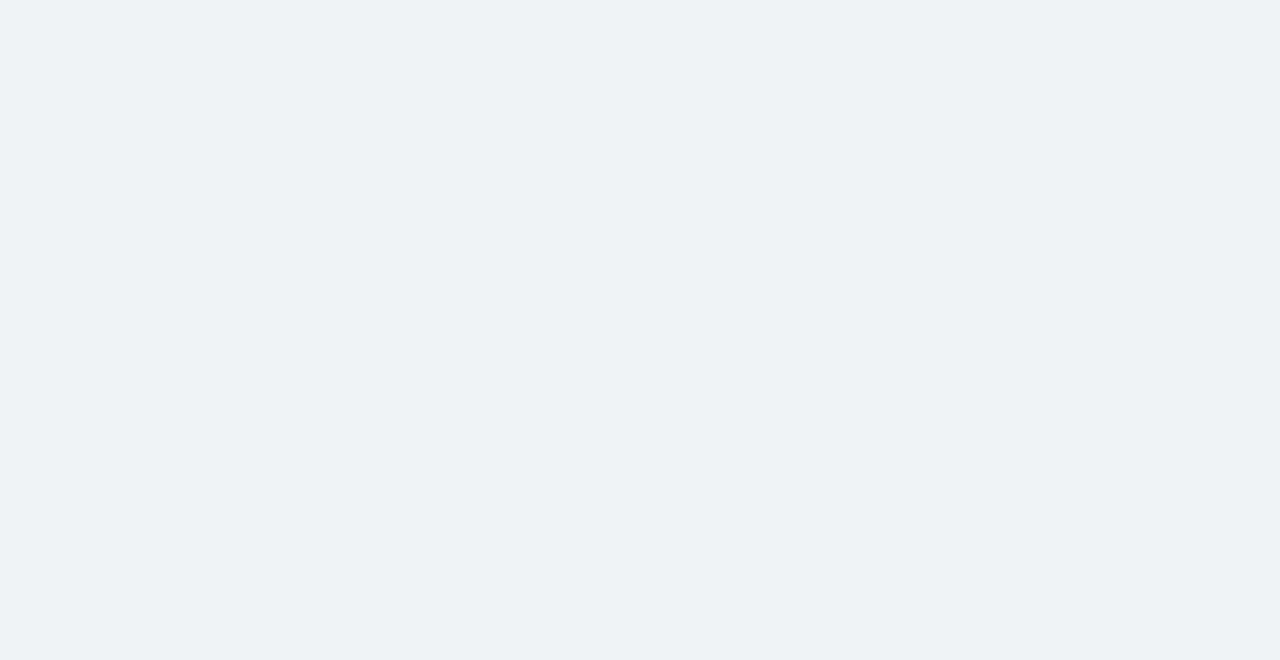
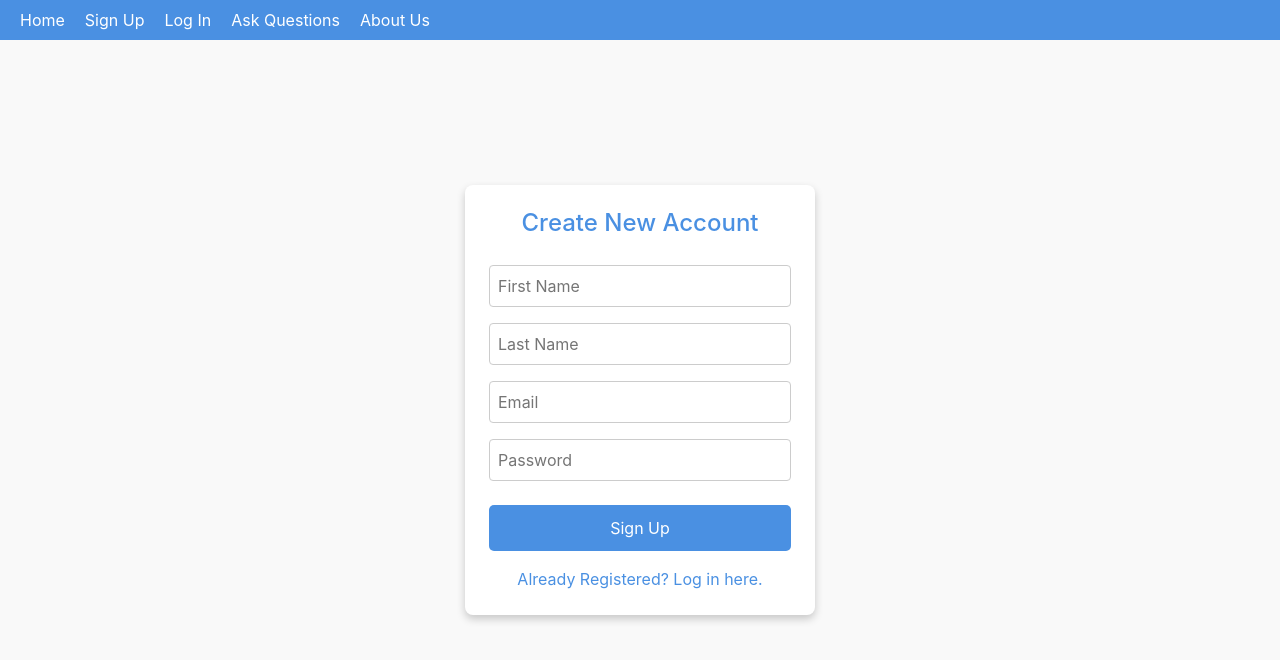
Before and after one commit to jackrivasvazquez/ethicsapp, a React (Create React App) app: page /signup in a window 1280 px wide. Before the commit this address had no page. Shown: the top 660 px of the page. Built offline with nearby package versions, Linux system fonts and the light colour scheme.

Commit message:
style and changes with login access.

```diff
--- a/src/Home.js
+++ b/src/Home.js
@@ -1,12 +1,105 @@
 // src/Home.js
 import React from 'react';
+import { Link } from 'react-router-dom';
+import styled from 'styled-components';
+import { colors, spacing } from './theme';
+
+// Define the NavBar styled component
+const NavBar = styled.div`
+    width: 100%;
+    padding: ${spacing.small};
+    background-color: ${colors.primary};
+    color: white;
+    display: flex;
+    align-items: center;
+    position: fixed;
+    top: 0;
+    left: 0;
+    z-index: 1000;
+    justify-content: flex-start;  // Align links to the left
+    padding-left: 20px;  // Add left padding to the NavBar for spacing
+`;
+
+const NavLink = styled(Link)`
+    color: white;
+    text-decoration: none;
+    font-size: 16px;
+    margin-right: 20px;  // Space links apart on the right side
+    &:hover {
+        text-decoration: underline;
+    }
+`;
+
+// Styled container to center the content
+const Container = styled.div`
+    display: flex;
+    flex-direction: column;
+    align-items: center;
+    justify-content: center;
+    height: 100vh;
+    text-align: center;
+    background-color: ${colors.background};
+`;
+
+// Styled header with larger font size
+const Title = styled.h2`
+    font-size: 4em;
+    margin-bottom: ${spacing.medium};
+    color: ${colors.primary};
+`;
+
+// Styled paragraph with larger font size, aligned to button width
+const Text = styled.p`
+    font-size: 1.2em;
+    margin-bottom: ${spacing.large};
+    color: ${colors.secondary};
+    max-width: 400px;
+    text-align: center;
+`;
+
+// Container for buttons to place them side by side with increased spacing
+const ButtonContainer = styled.div`
+    display: flex;
+    gap: ${spacing.large};
+    margin-top: ${spacing.large};
+`;
+
+// Styled button for navigation links with fixed width
+const Button = styled(Link)`
+    background-color: ${colors.primary};
+    color: white;
+    padding: 11px 18px;
+    width: 180px;
+    text-align: center;
+    border: none;
+    border-radius: 5px;
+    cursor: pointer;
+    font-size: 1em;
+    text-decoration: none;
+
+    &:hover {
+        background-color: ${colors.secondary};
+    }
+`;
 
 function Home() {
     return (
-        <div>
-            <h2>Home Page</h2>
-            <p>Welcome to the home page!</p>
-        </div>
+        <Container>
+            <NavBar>
+                <NavLink to="/">Home</NavLink>
+                <NavLink to="/signup">Sign Up</NavLink>
+                <NavLink to="/login">Log In</NavLink>
+                <NavLink to="/ask-question">Ask Questions</NavLink>
+                <NavLink to="/about-us">About Us</NavLink>
+            </NavBar>
+
+            <Title>Ethica</Title>
+            <Text>Create an account or log in to ask AI all of your ethical questions</Text>
+            <ButtonContainer>
+                <Button to="/signup">Create an Account</Button>
+                <Button to="/login">Log In</Button>
+            </ButtonContainer>
+        </Container>
     );
 }
 
--- a/src/Routes.js
+++ b/src/Routes.js
@@ -1,6 +1,7 @@
 // src/Routes.js
 import React from 'react';
 import { Routes, Route } from 'react-router-dom';
+import Home from './Home';
 import SignUp from './pages/SignUp';
 import Login from './pages/Login';
 import ForgotPassword from './pages/ForgotPassword';
@@ -8,15 +9,19 @@ import AboutUs from './pages/AboutUs';
 import AskQuestion from './pages/AskQuestion';
 import Results from './pages/Results';
 
+const isAuthenticated = false; // Replace this with your actual auth logic
+
 const AppRoutes = () => {
     return (
         <Routes>
-            <Route path="/" element={<SignUp />} />
+            <Route path="/" element={<Home />} />
+            <Route path="/signup" element={<SignUp />} />
             <Route path="/login" element={<Login />} />
             <Route path="/forgot-password" element={<ForgotPassword />} />
             <Route path="/about-us" element={<AboutUs />} />
             <Route path="/ask-question" element={<AskQuestion />} />
             <Route path="/results" element={<Results />} />
+
         </Routes>
     );
 };
--- a/src/pages/AboutUs.js
+++ b/src/pages/AboutUs.js
@@ -9,19 +9,47 @@ import haileyImage from '../assets/images/hailey.png';
 import jackImage from '../assets/images/jack.png';
 import mayaImage from '../assets/images/maya.png';
 
+// Define the NavBar styled component
+const NavBar = styled.div`
+    width: 100%;
+    padding: ${spacing.small};
+    background-color: ${colors.primary};
+    color: white;
+    display: flex;
+    align-items: center;
+    position: fixed;
+    top: 0;
+    left: 0;
+    z-index: 1000;
+    justify-content: flex-start;  // Align links to the left
+    padding-left: 20px;  // Add left padding to the NavBar for spacing
+`;
+
+const NavLink = styled(Link)`
+    color: white;
+    text-decoration: none;
+    font-size: 16px;
+    margin-right: 20px;  // Space links apart on the right side
+    &:hover {
+        text-decoration: underline;
+    }
+`;
+
+// Add padding-top to prevent overlap with fixed nav bar
 const Container = styled.div`
     display: flex;
     flex-direction: column;
     align-items: center;
     background-color: ${colors.background};
     padding: ${spacing.large};
+    padding-top: calc(${spacing.large} + 50px);  // Add extra padding at the top to avoid overlap
     min-height: 100vh;
 `;
 
 const Title = styled.h2`
     font-size: 2em;
     color: ${colors.primary};
-    margin-bottom: ${spacing.large};
+    margin-bottom: 40px;
 `;
 
 const ProfilesContainer = styled.div`
@@ -70,12 +98,12 @@ const BackLink = styled(Link)`
 const Button = styled.button`
     background-color: ${colors.primary};
     color: white;
-    padding: ${spacing.medium};
+    padding: 11px 18px;
     border: none;
     border-radius: 5px;
     cursor: pointer;
     font-size: 16px;
-    margin-top: ${spacing.large};
+    margin-top: 40px;
     text-align: center;
     display: inline-block;
     text-decoration: none;
@@ -87,6 +115,14 @@ const Button = styled.button`
 function AboutUs() {
     return (
         <Container>
+            <NavBar>
+                <NavLink to="/">Home</NavLink>
+                <NavLink to="/signup">Sign Up</NavLink>
+                <NavLink to="/login">Log In</NavLink>
+                <NavLink to="/ask-question">Ask Questions</NavLink>
+                <NavLink to="/about-us">About Us</NavLink>
+            </NavBar>
+
             <Title>Team Profile</Title>
             <ProfilesContainer>
                 {/* Profile 1 */}
@@ -119,7 +155,6 @@ function AboutUs() {
                 </ProfileCard>
             </ProfilesContainer>
             <Button as={Link} to="/ask-question">Begin by Asking a Question</Button>
-            <BackLink to="/">Go Back to Home</BackLink>
         </Container>
     );
 }
--- a/src/pages/AskQuestion.js
+++ b/src/pages/AskQuestion.js
@@ -10,17 +10,20 @@ const NavBar = styled.div`
     background-color: ${colors.primary};
     color: white;
     display: flex;
-    position: fixed;  // Fix the navbar at the top
+    align-items: center;
+    position: fixed;
     top: 0;
     left: 0;
-    z-index: 1000;  // Ensure it stays on top of other elements
+    z-index: 1000;
+    justify-content: flex-start;  // Align links to the left
+    padding-left: 20px;  // Add left padding to the NavBar for spacing
 `;
 
 const NavLink = styled(Link)`
     color: white;
     text-decoration: none;
     font-size: 16px;
-    margin-left: 20px;
+    margin-right: 20px;  // Space links apart on the right side
     &:hover {
         text-decoration: underline;
     }
@@ -88,8 +91,12 @@ function AskQuestion() {
         <Container>
             <NavBar>
                 <NavLink to="/">Home</NavLink>
+                <NavLink to="/signup">Sign Up</NavLink>
+                <NavLink to="/login">Log In</NavLink>
+                <NavLink to="/ask-question">Ask Questions</NavLink>
+                <NavLink to="/about-us">About Us</NavLink>
             </NavBar>
-            <h2>Ask AI an Ethical Question!</h2>
+            <h2>Ask AI an ethical question!</h2>
             <input
                 type="text"
                 placeholder="Enter Question"
--- a/src/pages/ForgotPassword.js
+++ b/src/pages/ForgotPassword.js
@@ -3,6 +3,32 @@ import React from 'react';
 import { Link } from 'react-router-dom';
 import styled from 'styled-components';
 import { colors, spacing } from '../theme';
+
+// Define the NavBar styled component
+const NavBar = styled.div`
+    width: 100%;
+    padding: ${spacing.small};
+    background-color: ${colors.primary};
+    color: white;
+    display: flex;
+    align-items: center;
+    position: fixed;
+    top: 0;
+    left: 0;
+    z-index: 1000;
+    justify-content: flex-start;  // Align links to the left
+    padding-left: 20px;  // Add left padding to the NavBar for spacing
+`;
+
+const NavLink = styled(Link)`
+    color: white;
+    text-decoration: none;
+    font-size: 16px;
+    margin-right: 20px;  // Space links apart on the right side
+    &:hover {
+        text-decoration: underline;
+    }
+`;
 
 const Container = styled.div`
     display: flex;
@@ -34,7 +60,7 @@ const Input = styled.input`
 const Button = styled.button`
     background-color: ${colors.primary};
     color: white;
-    padding: ${spacing.medium};
+    padding: 11px 18px;
     width: 100%;
     border: none;
     border-radius: 5px;
@@ -50,6 +76,12 @@ const Button = styled.button`
 function ForgotPassword() {
     return (
         <Container>
+             <NavBar>
+                    <NavLink to="/">Home</NavLink>
+                    <NavLink to="/login">Log In</NavLink>
+                    <NavLink to="/ask-question">Ask Questions</NavLink>
+                    <NavLink to="/about-us">About Us</NavLink>
+                </NavBar>
             <Card>
                 <h2>Forgot Password</h2>
                 <form>
@@ -59,9 +91,6 @@ function ForgotPassword() {
                 <Link to="/login" style={{ color: colors.primary, textDecoration: 'none', marginTop: spacing.small, display: 'block' }}>
                     Back to log in? Click here
                 </Link>
-                <Link to="/" style={{ color: colors.primary, textDecoration: 'none', marginTop: spacing.small, display: 'block' }}>
-                    Go Back to Home
-                </Link>
             </Card>
         </Container>
     );
--- a/src/pages/Login.js
+++ b/src/pages/Login.js
@@ -3,6 +3,32 @@ import React, { useState } from 'react';
 import { Link, useNavigate } from 'react-router-dom';
 import styled from 'styled-components';
 import { colors, spacing } from '../theme';
+
+// Define the NavBar styled component
+const NavBar = styled.div`
+    width: 100%;
+    padding: ${spacing.small};
+    background-color: ${colors.primary};
+    color: white;
+    display: flex;
+    align-items: center;
+    position: fixed;
+    top: 0;
+    left: 0;
+    z-index: 1000;
+    justify-content: flex-start;  // Align links to the left
+    padding-left: 20px;  // Add left padding to the NavBar for spacing
+`;
+
+const NavLink = styled(Link)`
+    color: white;
+    text-decoration: none;
+    font-size: 16px;
+    margin-right: 20px;  // Space links apart on the right side
+    &:hover {
+        text-decoration: underline;
+    }
+`;
 
 const Container = styled.div`
     display: flex;
@@ -34,7 +60,7 @@ const Input = styled.input`
 const Button = styled.button`
     background-color: ${colors.primary};
     color: white;
-    padding: ${spacing.medium};
+    padding: 11px 18px;
     width: 100%;
     border: none;
     border-radius: 5px;
@@ -54,15 +80,29 @@ function Login() {
 
     const handleLogin = (e) => {
         e.preventDefault();
-        if (email && password) {
+
+        // Retrieve stored credentials from localStorage
+        const storedEmail = localStorage.getItem('userEmail');
+        const storedPassword = localStorage.getItem('userPassword');
+
+        // Check if the entered credentials match the stored credentials
+        if (email === storedEmail && password === storedPassword) {
+            alert("Login successful!");
             navigate('/about-us');
         } else {
-            alert("Please enter valid credentials.");
+            alert("Invalid credentials. Please check your email and password or sign up.");
         }
     };
 
     return (
         <Container>
+            <NavBar>
+                <NavLink to="/">Home</NavLink>
+                <NavLink to="/signup">Sign Up</NavLink>
+                <NavLink to="/login">Log In</NavLink>
+                <NavLink to="/ask-question">Ask Questions</NavLink>
+                <NavLink to="/about-us">About Us</NavLink>
+            </NavBar>
             <Card>
                 <h2>Log In For Existing Users</h2>
                 <form onSubmit={handleLogin}>
@@ -70,11 +110,8 @@ function Login() {
                     <Input type="password" placeholder="Password" value={password} onChange={(e) => setPassword(e.target.value)} />
                     <Button type="submit">Log In</Button>
                 </form>
-                <Link to="/forgot-password" style={{ color: colors.primary, textDecoration: 'none', marginTop: spacing.small, display: 'block' }}>
+                <Link to="/forgot-password" style={{ color: colors.primary, textDecoration: 'none', marginTop: spacing.medium, display: 'block' }}>
                     Forgot Password? Click here.
-                </Link>
-                <Link to="/" style={{ color: colors.primary, textDecoration: 'none', marginTop: spacing.small, display: 'block' }}>
-                    Go Back to Home
                 </Link>
             </Card>
         </Container>
--- a/src/pages/Results.js
+++ b/src/pages/Results.js
@@ -79,6 +79,10 @@ function Results() {
         <Container>
             <NavBar>
                 <NavLink to="/">Home</NavLink>
+                <NavLink to="/signup">Sign Up</NavLink>
+                <NavLink to="/login">Log In</NavLink>
+                <NavLink to="/ask-question">Ask Questions</NavLink>
+                <NavLink to="/about-us">About Us</NavLink>
             </NavBar>
 
             <Card>
--- a/src/pages/SignUp.js
+++ b/src/pages/SignUp.js
@@ -1,8 +1,34 @@
 // src/pages/SignUp.js
-import React from 'react';
-import { Link } from 'react-router-dom';
+import React, { useState } from 'react';
+import { useNavigate, Link } from 'react-router-dom';
 import styled from 'styled-components';
 import { colors, spacing } from '../theme';
+
+// Define the NavBar styled component
+const NavBar = styled.div`
+    width: 100%;
+    padding: ${spacing.small};
+    background-color: ${colors.primary};
+    color: white;
+    display: flex;
+    align-items: center;
+    position: fixed;
+    top: 0;
+    left: 0;
+    z-index: 1000;
+    justify-content: flex-start;  // Align links to the left
+    padding-left: 20px;  // Add left padding to the NavBar for spacing
+`;
+
+const NavLink = styled(Link)`
+    color: white;
+    text-decoration: none;
+    font-size: 16px;
+    margin-right: 20px;  // Space links apart on the right side
+    &:hover {
+        text-decoration: underline;
+    }
+`;
 
 const Container = styled.div`
     display: flex;
@@ -34,7 +60,7 @@ const Input = styled.input`
 const Button = styled.button`
     background-color: ${colors.primary};
     color: white;
-    padding: ${spacing.medium};
+    padding: 11px 18px;
     width: 100%;
     border: none;
     border-radius: 5px;
@@ -48,22 +74,46 @@ const Button = styled.button`
 `;
 
 function SignUp() {
+    const [firstName, setFirstName] = useState('');
+    const [lastName, setLastName] = useState('');
+    const [email, setEmail] = useState('');
+    const [password, setPassword] = useState('');
+    const navigate = useNavigate();
+
+    const handleSignUp = (e) => {
+        e.preventDefault();
+
+        // Save user credentials to localStorage
+        if (email && password) {
+            localStorage.setItem('userEmail', email);
+            localStorage.setItem('userPassword', password);
+            alert("Sign up successful. Please log in.");
+            navigate('/login');
+        } else {
+            alert("Please enter valid details.");
+        }
+    };
+
     return (
         <Container>
+            <NavBar>
+                <NavLink to="/">Home</NavLink>
+                <NavLink to="/signup">Sign Up</NavLink>
+                <NavLink to="/login">Log In</NavLink>
+                <NavLink to="/ask-question">Ask Questions</NavLink>
+                <NavLink to="/about-us">About Us</NavLink>
+            </NavBar>
             <Card>
                 <h2>Create New Account</h2>
-                <form>
-                    <Input type="text" placeholder="First Name" />
-                    <Input type="text" placeholder="Last Name" />
-                    <Input type="email" placeholder="Email" />
-                    <Input type="password" placeholder="Password" />
+                <form onSubmit={handleSignUp}>
+                    <Input type="text" placeholder="First Name" value={firstName} onChange={(e) => setFirstName(e.target.value)} />
+                    <Input type="text" placeholder="Last Name" value={lastName} onChange={(e) => setLastName(e.target.value)} />
+                    <Input type="email" placeholder="Email" value={email} onChange={(e) => setEmail(e.target.value)} />
+                    <Input type="password" placeholder="Password" value={password} onChange={(e) => setPassword(e.target.value)} />
                     <Button type="submit">Sign Up</Button>
                 </form>
-                <Link to="/login" style={{ color: colors.primary, textDecoration: 'none', marginTop: spacing.small, display: 'block' }}>
+                <Link to="/login" style={{ color: colors.primary, textDecoration: 'none', marginTop: spacing.medium, display: 'block' }}>
                     Already Registered? Log in here.
-                </Link>
-                <Link to="/" style={{ color: colors.primary, textDecoration: 'none', marginTop: spacing.small, display: 'block' }}>
-                    Go Back to Home
                 </Link>
             </Card>
         </Container>
```
Also changed, not shown: src/index.js (+0 -10 lines).
